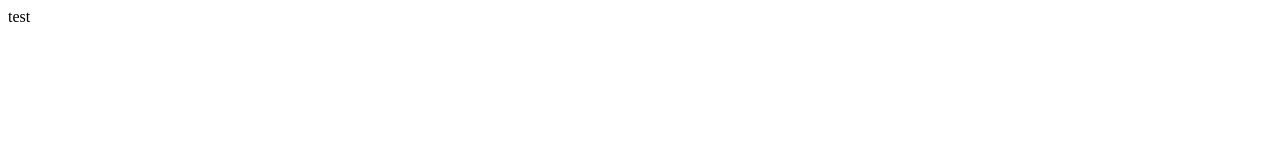
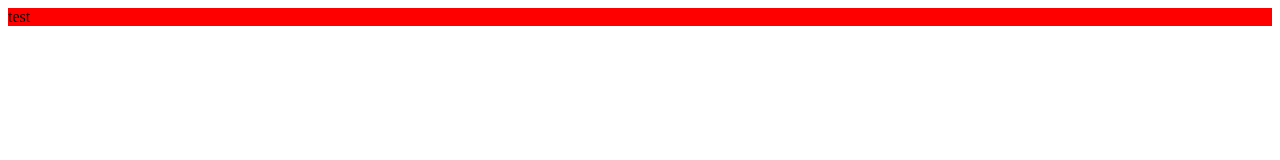
Before and after one commit to Naromol/htmlcssjs, a plain HTML site: page index.html in a window 1280 px wide. Drawn offline with Linux system fonts and the light colour scheme.

Commit message:
up css
เริ่มต้น css

```diff
--- /dev/null
+++ b/css/master.css
@@ -0,0 +1,3 @@
+#style1{
+  background-color: red;
+}
--- a/index.html
+++ b/index.html
@@ -3,9 +3,10 @@
   <head>
     <meta charset="utf-8">
     <title>ทดสอบ Branch</title>
+    <link rel="stylesheet" href="/css/master.css">
   </head>
   <body>
-    <div class="">
+    <div id="style1">
       test
     </div>
   </body>
```
